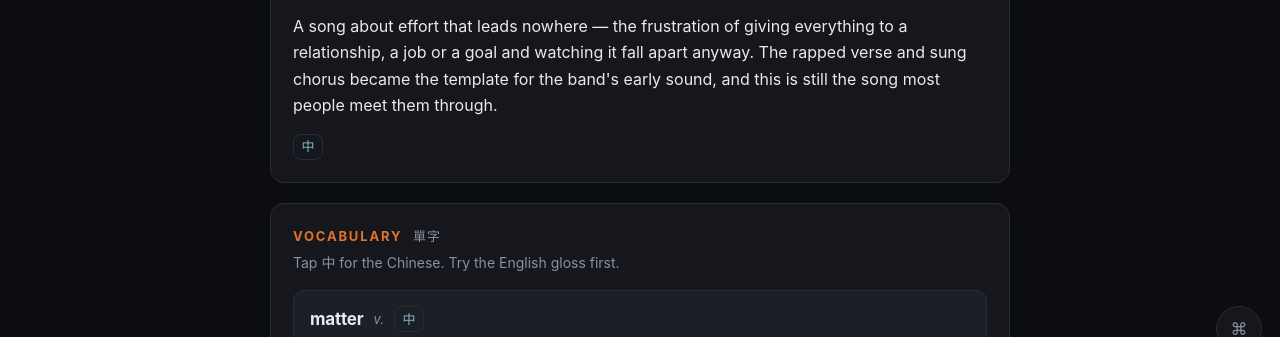
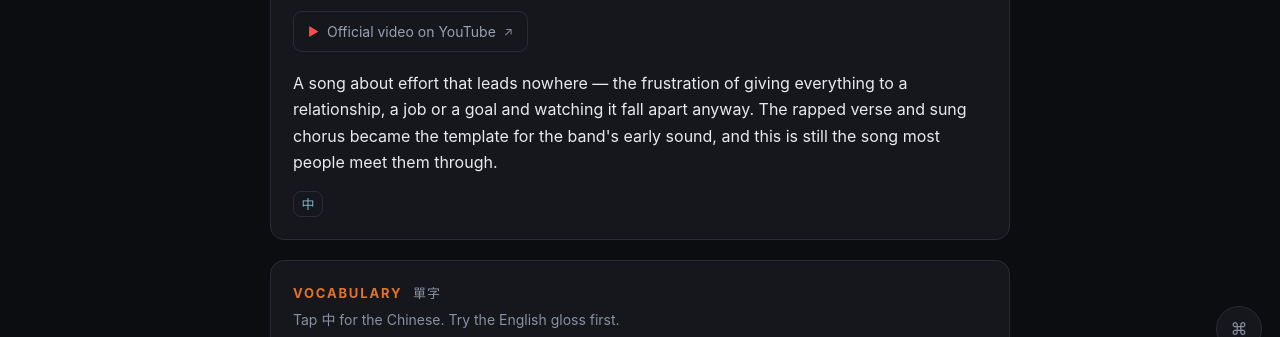
Before and after one commit to lewishsiung-creator/linkin-park, a plain HTML site: page public/index.html in a window 1280 px wide. Shown: the part 430-767 px from the top of the page. Drawn offline with Linux system fonts and the light colour scheme.

Commit message:
A link to each song's official YouTube upload
A plain link, not an embed: an iframe would pull YouTube's tracking into
a page that otherwise makes no outbound request at all.

Every ID was resolved against YouTube's own metadata rather than recalled
- title, channel, playability and region availability - because a wrong
ID sends a student to the wrong video. All six are on the band's official
channel and none is region-blocked in Taiwan.

Heavy Is the Crown links to the official audio, not a music video: that
video was released on Riot's League of Legends channel, not the band's.
The label says which one the teacher is about to open.

Co-Authored-By: Claude Opus 5 <noreply@anthropic.com>

```diff
--- a/public/app.js
+++ b/public/app.js
@@ -8,6 +8,7 @@ const el = {
   tabs: $('tabs'),
   title: $('song-title'),
   meta: $('song-meta'),
+  yt: $('song-yt'),
   about: $('song-about'),
   aboutZh: $('song-about-zh'),
   aboutZhBtn: $('about-zh-btn'),
@@ -126,6 +127,22 @@ function renderSong(song) {
     `<span class="dot">·</span>${escapeHtml(song.era)}`;
   el.about.textContent = song.about;
   el.aboutZh.textContent = song.aboutZh;
+
+  // A song with no verified official upload simply shows no link. The label
+  // says which it is: Heavy Is the Crown's music video sits on Riot's channel,
+  // so the band's own upload is audio only.
+  if (song.youtube) {
+    const audio = song.youtubeKind === 'audio';
+    const label = audio ? 'Official audio on YouTube' : 'Official video on YouTube';
+    el.yt.href = `https://www.youtube.com/watch?v=${song.youtube}`;
+    el.yt.querySelector('.yt-label').textContent = label;
+    el.yt.setAttribute(
+      'aria-label', `${song.title} — ${label}, opens in a new tab`);
+    el.yt.hidden = false;
+  } else {
+    el.yt.hidden = true;
+    el.yt.removeAttribute('href');
+  }
 
   // Vocabulary
   el.vocab.innerHTML = '';
--- a/public/data.js
+++ b/public/data.js
@@ -12,6 +12,8 @@ const SONGS = [
     album: 'Hybrid Theory',
     year: 2000,
     era: 'The nu-metal years',
+    youtube: 'eVTXPUF4Oz4',
+    youtubeKind: 'video',
     about:
       'A song about effort that leads nowhere — the frustration of giving everything to a relationship, a job or a goal and watching it fall apart anyway. The rapped verse and sung chorus became the template for the band\'s early sound, and this is still the song most people meet them through.',
     aboutZh:
@@ -83,6 +85,8 @@ const SONGS = [
     album: 'Meteora',
     year: 2003,
     era: 'The nu-metal years',
+    youtube: 'kXYiU_JCYtU',
+    youtubeKind: 'video',
     about:
       'Someone worn down by another person\'s expectations — a parent, a boss, a teacher — until they stop feeling anything at all. The song is written from the point of view of the person being pressured, which is why it lands so hard with teenagers and, quietly, with adults too.',
     aboutZh:
@@ -155,6 +159,8 @@ const SONGS = [
     album: 'Meteora',
     year: 2003,
     era: 'The nu-metal years',
+    youtube: 'zsCD5XCu6CM',
+    youtubeKind: 'video',
     about:
       'The search for a place, a person, or a version of yourself that feels like home. Less angry than the songs around it and more honest — the singer admits he does not yet know what he is looking for, only that he has not found it.',
     aboutZh:
@@ -226,6 +232,8 @@ const SONGS = [
     album: 'A Thousand Suns',
     year: 2010,
     era: 'The experimental years',
+    youtube: '5qF_qbaWt3Q',
+    youtubeKind: 'video',
     about:
       'The strange, empty space after something has finished but before the next thing has started. Musically it is a long way from where the band began — electronic, half-sung, half-rapped — and it split their audience straight down the middle.',
     aboutZh:
@@ -297,6 +305,8 @@ const SONGS = [
     album: 'One More Light',
     year: 2017,
     era: 'The quiet album',
+    youtube: 'Tm8LGxTLtQk',
+    youtubeKind: 'video',
     about:
       'A song written for a friend of the band who had died, arguing that one person\'s loss still matters even though the world is enormous and keeps moving. Chester Bennington died two months after the album came out, and the song became the way a great many people mourned him.',
     aboutZh:
@@ -368,6 +378,8 @@ const SONGS = [
     album: 'From Zero',
     year: 2024,
     era: 'The return',
+    youtube: 'ZAt8oxY0GQo',
+    youtubeKind: 'audio',
     about:
       'The cost of being at the top — the weight that arrives with the position. This is the band\'s first era with Emily Armstrong sharing vocals, seven years after they stopped, and the title is a deliberate old-fashioned inversion that makes the sentence sound like a warning.',
     aboutZh:
--- a/public/index.html
+++ b/public/index.html
@@ -29,6 +29,13 @@
     <div class="song-head">
       <h2 id="song-title"></h2>
       <p class="meta" id="song-meta"></p>
+      <!-- A plain link, not an embed: an iframe would pull YouTube's tracking
+           into a page that otherwise makes no outbound request at all. -->
+      <a class="yt" id="song-yt" target="_blank" rel="noopener noreferrer" hidden>
+        <span class="play" aria-hidden="true">▶</span>
+        <span class="yt-label">Official video on YouTube</span>
+        <span class="ext" aria-hidden="true">↗</span>
+      </a>
     </div>
     <p class="about" id="song-about"></p>
     <button class="zh-chip" id="about-zh-btn" type="button" aria-expanded="false"
--- a/public/style.css
+++ b/public/style.css
@@ -163,12 +163,39 @@ body.big { font-size: 19px; }
 }
 
 .meta {
-  margin: 8px 0 16px;
+  margin: 8px 0 14px;
   color: var(--ink-faint);
   font-size: 14px;
 }
 
 .meta .dot { margin: 0 8px; opacity: 0.5; }
+
+.yt {
+  display: inline-flex;
+  align-items: center;
+  gap: 8px;
+  margin: 0 0 18px;
+  padding: 8px 14px;
+  border: 1px solid var(--line);
+  border-radius: 9px;
+  color: var(--ink-dim);
+  text-decoration: none;
+  font-size: 14px;
+  transition: background 0.15s, border-color 0.15s, color 0.15s;
+}
+
+.yt:hover,
+.yt:focus-visible {
+  background: rgba(255, 77, 77, 0.12);
+  border-color: #ff4d4d;
+  color: var(--ink);
+}
+
+.yt[hidden] { display: none; }
+
+.yt .play { color: #ff4d4d; font-size: 12px; }
+
+.yt .ext { color: var(--ink-faint); font-size: 12px; }
 
 .about { margin: 0 0 14px; }
 
```
Also changed, not shown: 1 other file.
